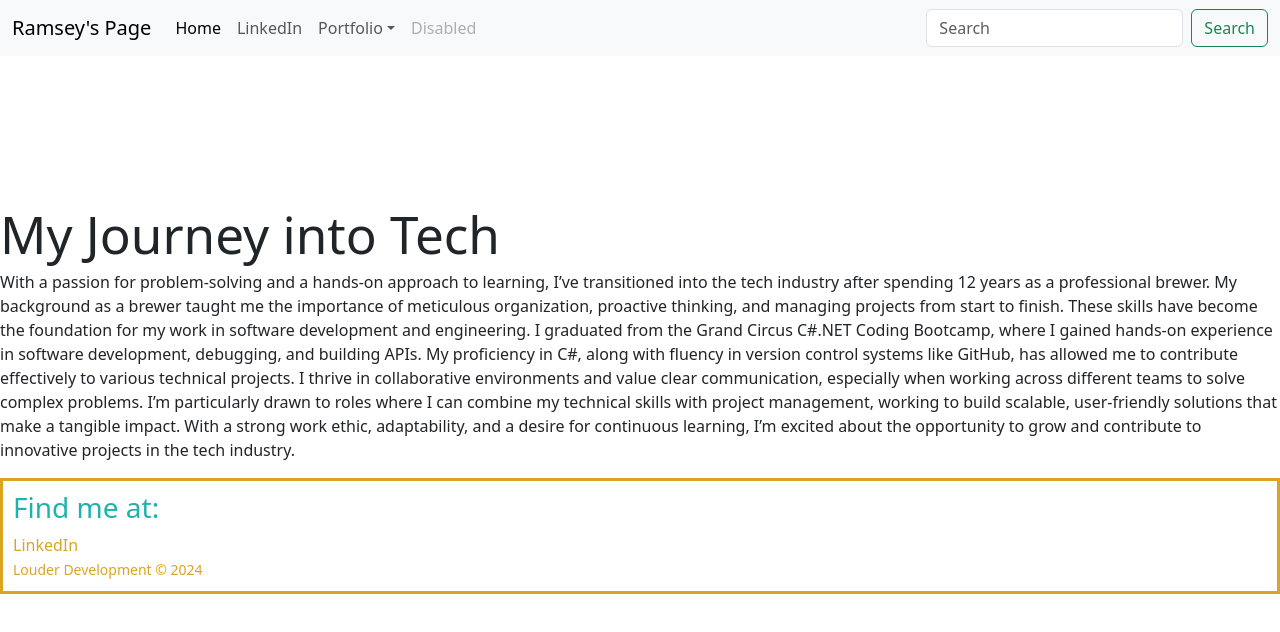
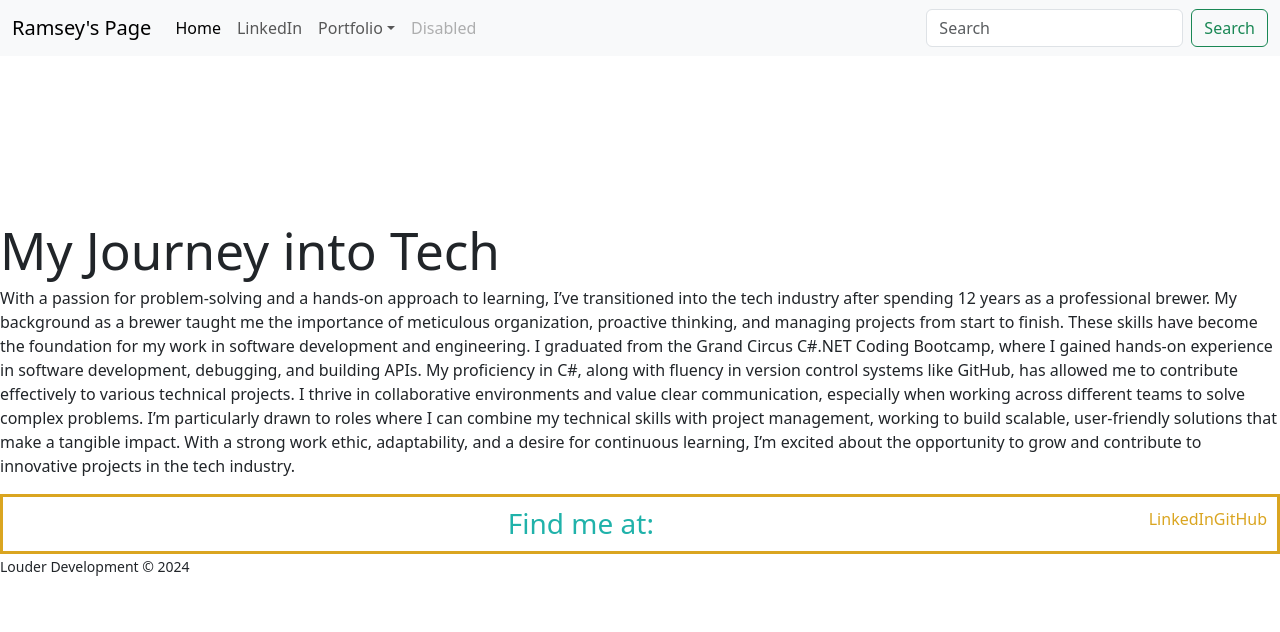
Before and after one commit to L-Code23/Ramseys-website, a React (Vite) app: page / in a window 1280 px wide. Shown: the top 632 px of the page. Built offline with nearby package versions, Linux system fonts and the light colour scheme.

Commit message:
working on footer css

```diff
--- a/src/components/Footer/index.css
+++ b/src/components/Footer/index.css
@@ -1,7 +1,7 @@
 .footer-h1{
     color: lightseagreen;
     text-align: left;
-
+    margin: auto;
   }
 
   .footer-div{
@@ -11,4 +11,11 @@
     border: 3px solid;
     color:goldenrod;
     padding: 10px;
+    display: flex;
+    flex-direction: row;
+    justify-content: space-between;
   }
+  .footer-links{
+    font-size: medium;
+
+  }
--- a/src/components/Footer/index.tsx
+++ b/src/components/Footer/index.tsx
@@ -1,20 +1,32 @@
-import 'bootstrap/dist/css/bootstrap.min.css';
+import "bootstrap/dist/css/bootstrap.min.css";
 
 // Import Bootstrap JS and Popper.js
-import 'bootstrap/dist/js/bootstrap.bundle.min.js';
+import "bootstrap/dist/js/bootstrap.bundle.min.js";
 
-import './index.css'
+import "./index.css";
+
+export default function Footer() {
+  return (
+    <>
+      <div className="footer-div">
+
+          <h3 className="footer-h1">Find me at: </h3>
+          <a
+            className="nav-link footer-links"
+            href="https://www.linkedin.com/in/ramseyjlouder/"
+          >
+            LinkedIn
+          </a>
+          <a
+            className="nav-link footer-links"
+            href="https://github.com/L-Code23/"
+          >
+            GitHub
+          </a>
 
 
-export default function Footer(){
-    return(
-        <>
-        <div className="footer-div" ><h3 className="footer-h1">Find me at: </h3><a className="nav-link" href="https://www.linkedin.com/in/ramseyjlouder/">LinkedIn</a><a href="https://github.com/L-Code23/"></a>
-
+      </div>
         <small>Louder Development © 2024</small>
-        </div>
-
-
-        </>
-    )
+    </>
+  );
 }
```
